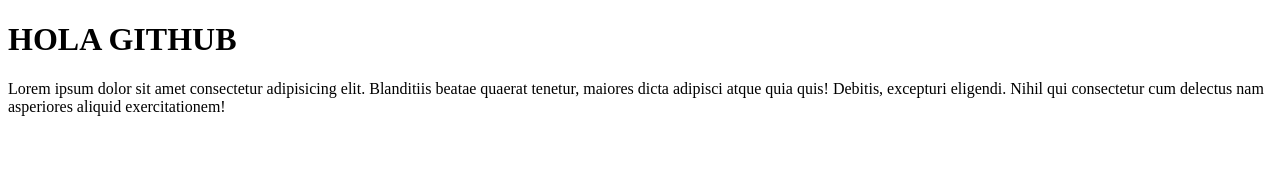
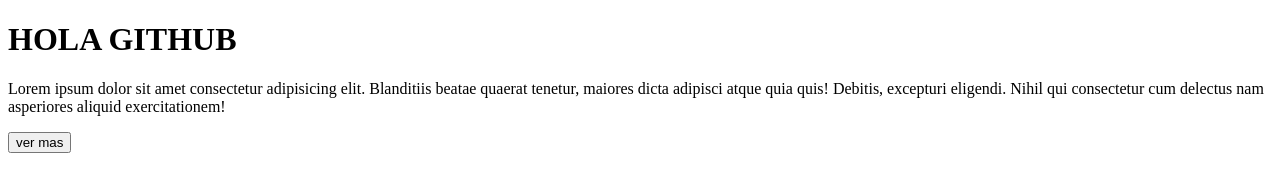
Before and after one commit to FerAngy/prueba-Github-desk, a plain HTML site: page index.html in a window 1280 px wide. Drawn offline with Linux system fonts and the light colour scheme.

Commit message:
Update index.html

```diff
--- a/index.html
+++ b/index.html
@@ -9,5 +9,6 @@
 <body>
     <h1>HOLA GITHUB</h1>
     <P>Lorem ipsum dolor sit amet consectetur adipisicing elit. Blanditiis beatae quaerat tenetur, maiores dicta adipisci atque quia quis! Debitis, excepturi eligendi. Nihil qui consectetur cum delectus nam asperiores aliquid exercitationem!</P>
+    <BUTton>ver mas</BUTton>
 </body>
 </html>
```
